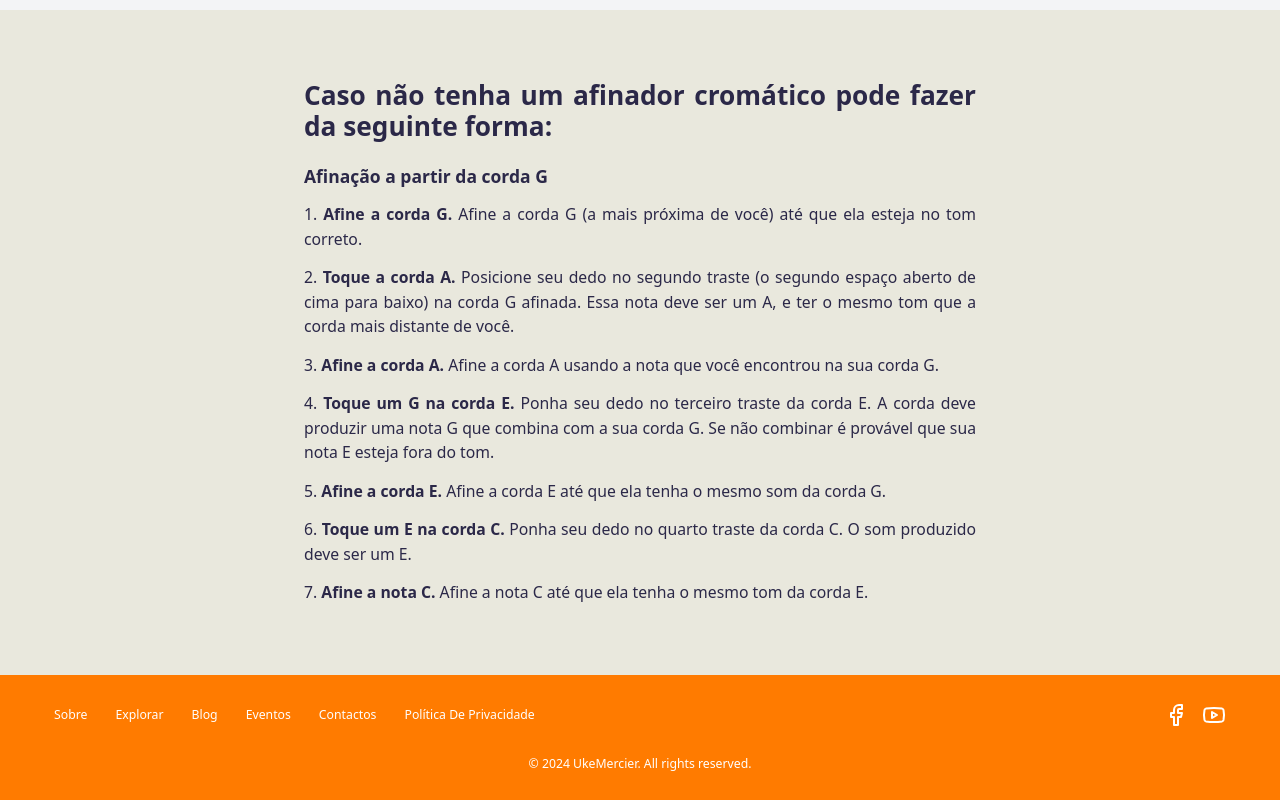
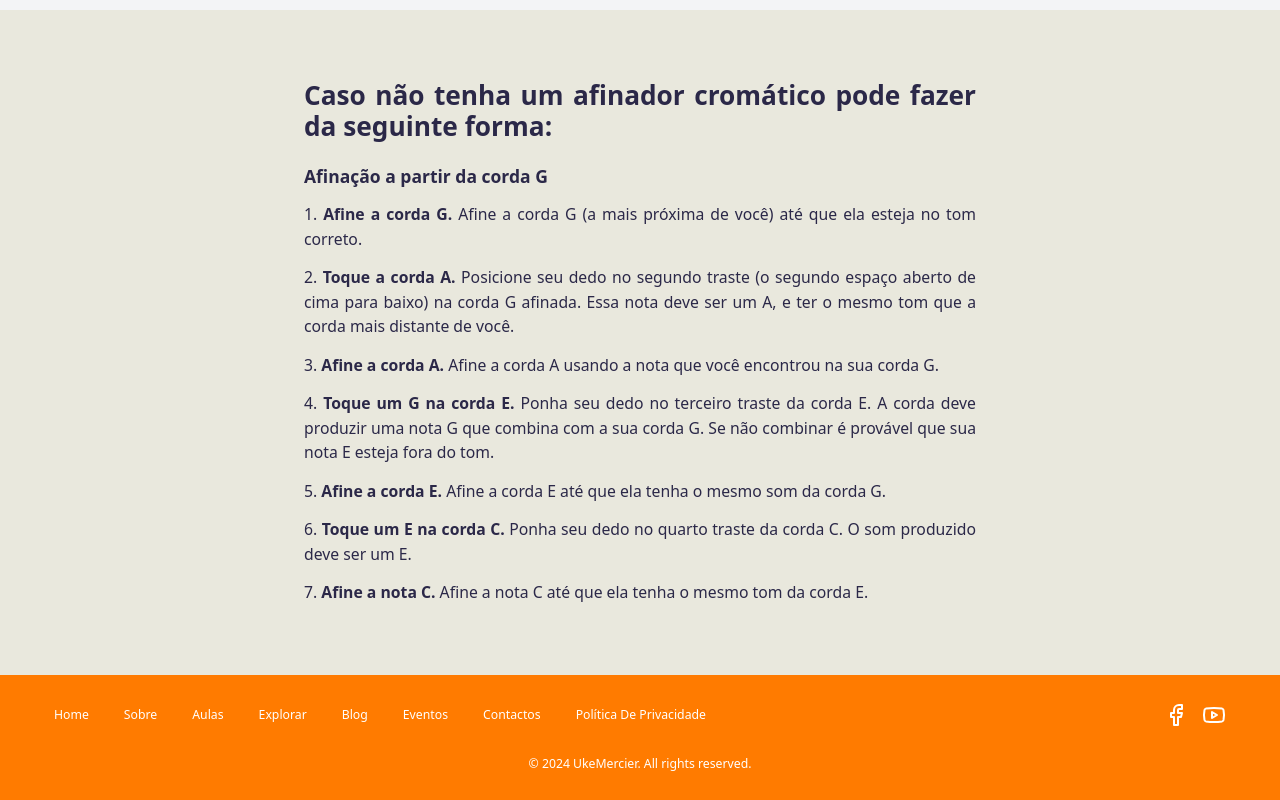
Before and after one commit to juanMercier/uke-mercier-website, a Next.js app: page /explorar/afinacao in a window 1280 px wide. Shown: the part 1284-2084 px from the top of the page. Built offline with nearby package versions, Linux system fonts and the light colour scheme.

Commit message:
fix to dev with needed changes

```diff
--- a/src/app/explorar/afinacao/page.tsx
+++ b/src/app/explorar/afinacao/page.tsx
@@ -4,7 +4,7 @@ import UpperSection from '@/components/UpperSection'
 export default function AfinacaoUkulele() {
   return (
     <div className='pt-24 md:pt-0'>
-        <UpperSection title='Afinação' imgLocation='/ukulele/ukulele3.webp' />
+        <UpperSection title='Afinação' imgLocation='/explorar/Afinacao_Ukulele.png' />
 
 
       <section className="py-12 sm:py-16 md:py-20">
--- a/src/app/explorar/vantagens/page.tsx
+++ b/src/app/explorar/vantagens/page.tsx
@@ -21,7 +21,7 @@ const benefits = [
 export default function Benefits() {
   return (
     <div className='pt-24 md:pt-0'>
-      <UpperSection imgLocation='/group/groupPhotoPark.jpg' title='Vantagens de Tocar' />
+      <UpperSection imgLocation='/explorar/vantagenss.png' title='Vantagens de Tocar' />
 
       <section className="py-12 sm:py-16 md:py-20">
         <div className="container mx-auto px-4">
--- a/src/app/home/page.tsx
+++ b/src/app/home/page.tsx
@@ -85,7 +85,7 @@ export default function Home() {
             </div>
             <div className="md:w-1/2 md:pl-8 lg:pl-12">
               <h2 className="text-2xl sm:text-3xl md:text-4xl font-bold mb-4 sm:mb-6">Conhece o professor: Carlos Mercier</h2>
-              <p className="text-secondary mb-4 sm:mb-6 text-lg ">Carlos Mercier é um apaixonado professor de ukulele com mais de 5 anos de experiência. O seu estilo de ensino único concentra-se em tornar a aprendizem divertida, acessível e livre de stress para alunos de todos os níveis e idades.</p>
+              <p className="text-secondary mb-4 sm:mb-6 text-lg ">Carlos Mercier é um apaixonado professor de ukulele com vários anos de experiência. O seu estilo de ensino único concentra-se em tornar a aprendizem divertida, acessível e livre de stress para alunos de todos os níveis e idades.</p>
               <AnimatedButton backgroundColor="white" textColor="tertiary" text="Saiba mais" link='/sobre' />
             </div>
           </div>
--- a/src/components/Footer/index.tsx
+++ b/src/components/Footer/index.tsx
@@ -1,4 +1,4 @@
-import { Facebook,Youtube } from 'lucide-react'
+import { Facebook, Youtube } from 'lucide-react'
 import Link from 'next/link'
 import React from 'react'
 
@@ -8,22 +8,46 @@ const Footer = (props: Props) => {
   return (
     <footer className="bg-accent text-white py-8">
       <div className="container mx-auto px-4">
-        <div className="flex flex-col md:flex-row justify-between items-center space-y-4 md:space-y-0">
-          <div className="flex flex-col md:flex-row space-y-2 md:space-y-0 md:space-x-8">
-            <Link href="/sobre" className="hover:text-accent-hover capitalize transition-colors">sobre</Link>
-            <Link href="/explorar" className="hover:text-accent-hover capitalize transition-colors">explorar</Link>
-            <Link href="/blog" className="hover:text-accent-hover capitalize transition-colors">blog</Link>
-            <Link href="/eventos" className="hover:text-accent-hover capitalize transition-colors">eventos</Link>
-            <Link href="/contactos" className="hover:text-accent-hover capitalize transition-colors">contactos</Link>
-            <Link href="/politica-de-privacidade" className="hover:text-accent-hover capitalize transition-colors">Política de Privacidade</Link>
+        <div className="flex flex-col md:flex-row justify-between items-center space-y-6 md:space-y-0">
+          <div className="grid grid-cols-2 gap-x-8 gap-y-4 w-full md:flex md:space-x-2 md:w-auto">
+          <Link href="/" className="hover:text-accent-hover capitalize transition-colors text-center md:text-left">
+              home
+            </Link>
+            <Link href="/sobre" className="hover:text-accent-hover capitalize transition-colors text-center md:text-left">
+              sobre
+            </Link>
+            <Link href="/aulas" className="hover:text-accent-hover capitalize transition-colors text-center md:text-left">
+              aulas
+            </Link>
+            <Link href="/explorar" className="hover:text-accent-hover capitalize transition-colors text-center md:text-left">
+              explorar
+            </Link>
+            <Link href="/blog" className="hover:text-accent-hover capitalize transition-colors text-center md:text-left">
+              blog
+            </Link>
+            <Link href="/eventos" className="hover:text-accent-hover capitalize transition-colors text-center md:text-left">
+              eventos
+            </Link>
+            <Link href="/contactos" className="hover:text-accent-hover capitalize transition-colors text-center md:text-left">
+              contactos
+            </Link>
+            <Link href="/politica-de-privacidade" className="hover:text-accent-hover capitalize transition-colors text-center md:text-left col-span-2 md:col-span-1">
+              Política de Privacidade
+            </Link>
           </div>
           <div className="flex space-x-4">
-            <a href="https://web.facebook.com/profile.php?id=100084051245000" className="hover:text-accent-hover transition-colors"><Facebook size={24} /></a>
-            <a href="https://www.youtube.com/@UkeMercier" className="hover:text-accent-hover transition-colors"><Youtube size={24} /></a>
+            <a href="https://web.facebook.com/profile.php?id=100084051245000" className="hover:text-accent-hover transition-colors">
+              <Facebook size={24} />
+              <span className="sr-only">Facebook</span>
+            </a>
+            <a href="https://www.youtube.com/@UkeMercier" className="hover:text-accent-hover transition-colors">
+              <Youtube size={24} />
+              <span className="sr-only">YouTube</span>
+            </a>
           </div>
         </div>
         <div className="mt-8 text-center text-sm">
-          © 2024 UkeMercier. All rights reserved.
+          © {new Date().getFullYear()} UkeMercier. All rights reserved.
         </div>
       </div>
     </footer>
--- a/src/data/events.json
+++ b/src/data/events.json
@@ -115,7 +115,7 @@
         "to": "17:00",
         "location": "Rua Andrade Corvo, 9",
         "description": "Vem conhecer a história, as caraterísticas e a versatilidade deste divertido instrumento musical. No final vais saber tocar alguns temas musicais simples.",
-        "content": "<p>Já ouviram falar deste pequeno e fantástico instrumento musical?</p><p>Sabiam que é um dos instrumentos musicais mais vendidos no mundo inteiro e que tem a sua origem num instrumento português?</p><p>Venham conhecer a sua história, as suas caraterísticas, a sua versatilidade e aprender algumas noções básicas para tocar alguns temas musicais simples.</p><p><br></p><p>Para descobrir e aprender mais sobre o Ukulele inscrevam-se neste workshop gratuito no Clube PT</p><strong><br>PROGRAMA:</strong><ul style=\"list-style-type: disc; padding-left: 40px;\"><li>História do instrumento e os vários tipos de Ukuleles.</li><li>Demonstração da versatilidade do instrumento com temas diversos.</li><li>Afinação do Ukulele e tipos de afinadores.</li><li>Como segurar o Ukulele / Posição das mãos e dedos.</li><li>Noção de Cifra e de Tablatura.</li><li>Alguns Acordes e Ritmos básicos.</li><li>Aprendizagem de algumas canções e melodias simples.</li></ul>",
+        "content": "<p>Já ouviram falar deste pequeno e fantástico instrumento musical?</p><p>Sabiam que é um dos instrumentos musicais mais vendidos no mundo inteiro e que tem a sua origem num instrumento português?</p><p>Venham conhecer a sua história, as suas caraterísticas, a sua versatilidade e aprender algumas noções básicas para tocar alguns temas musicais simples.</p><p><br></p><p>Para descobrir e aprender mais sobre o Ukulele inscrevam-se neste workshop gratuito no Clube PT</p><strong><br>PROGRAMA:</strong><ul style=\"list-style-type: disc; padding-left: 40px;\"><li>História do instrumento e os vários tipos de Ukuleles.</li><li>Demonstração da versatilidade do instrumento com temas diversos.</li><li>Afinação do Ukulele e tipos de afinadores.</li><li>Como segurar o Ukulele / Posição das mãos e dedos.</li><li>Noção de Cifra e de Tablatura.</li><li>Alguns Acordes e Ritmos básicos.</li><li>Aprendizagem de algumas canções e melodias simples.</li></ul><br><strong>Inscrições limitadas e até ao dia 10 de Novembro ou até ao preenchimento das vagas.</strong>",
         "image": "/eventos/workshop nov 2024 1.png",
         "past": false
     }
```
Also changed, not shown: src/app/explorar/videos/page.tsx (+10 -87 lines), 2 other files (tests, documents, lock files or other folders).
